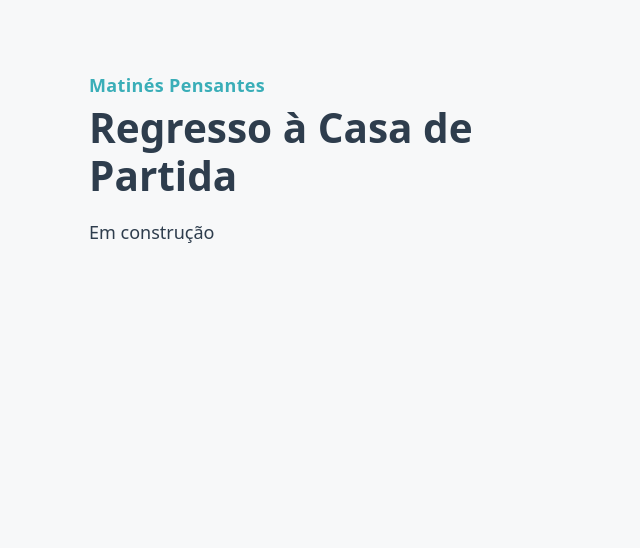
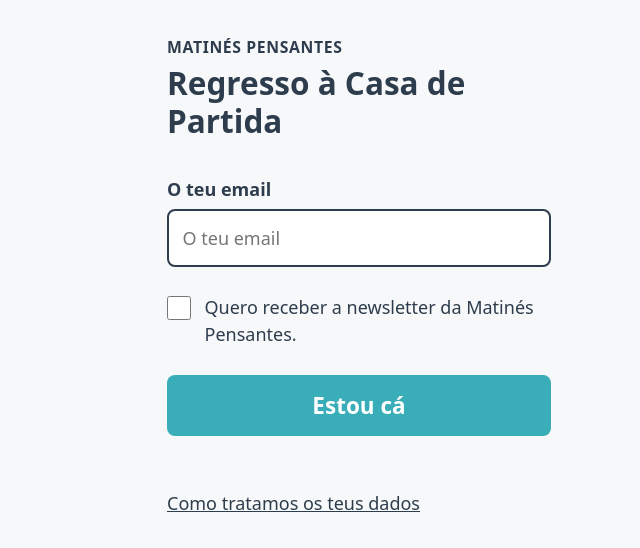
Before and after one commit to Rodpaulo/mp-rcp, a React (Vite) app: page / in a window 1280 px wide. Shown: the top 548 px of the page, without its empty margins (281-921 px from the left). Built offline with nearby package versions, Linux system fonts and the light colour scheme; no server answers.

Commit message:
002 página pública de check-in
Co-Authored-By: Claude Opus 5.5 <noreply@anthropic.com>

```diff
--- a/src/App.jsx
+++ b/src/App.jsx
@@ -1,11 +1,11 @@
 import { Routes, Route } from 'react-router-dom'
-import Public from './pages/Public.jsx'
+import CheckIn from './pages/CheckIn.jsx'
 import Admin from './pages/Admin.jsx'
 
 export default function App() {
   return (
     <Routes>
-      <Route path="/" element={<Public />} />
+      <Route path="/" element={<CheckIn />} />
       <Route path="/admin" element={<Admin />} />
     </Routes>
   )
--- /dev/null
+++ b/src/pages/CheckIn.css
@@ -0,0 +1,137 @@
+.checkin {
+  width: 100%;
+  max-width: 420px;
+  margin: 0 auto;
+  padding: 2rem 1rem 3rem;
+  color: var(--navy);
+}
+
+.checkin-header {
+  margin-bottom: 2rem;
+}
+
+.checkin-brand {
+  margin: 0 0 0.25rem;
+  font-size: 0.875rem;
+  font-weight: 600;
+  letter-spacing: 0.04em;
+  text-transform: uppercase;
+}
+
+.checkin-title {
+  margin: 0;
+  font-size: 1.75rem;
+  line-height: 1.2;
+}
+
+.checkin-edition {
+  margin: 0.5rem 0 0;
+  font-weight: 600;
+}
+
+.checkin-form {
+  display: flex;
+  flex-direction: column;
+}
+
+.checkin-label {
+  margin-bottom: 0.375rem;
+  font-weight: 600;
+}
+
+/* 18px no mínimo: abaixo disto o iOS faz zoom ao focar o campo. */
+.checkin-input {
+  width: 100%;
+  min-height: 52px;
+  padding: 0.75rem;
+  font-size: 18px;
+  color: var(--navy);
+  background: #fff;
+  border: 2px solid var(--navy);
+  border-radius: 8px;
+}
+
+.checkin-input:focus {
+  outline: 3px solid var(--turquoise);
+  outline-offset: 2px;
+}
+
+.checkin-clear {
+  align-self: flex-start;
+  margin-top: 0.5rem;
+  font-size: 0.875rem;
+}
+
+.checkin-checkbox {
+  display: flex;
+  gap: 0.75rem;
+  align-items: flex-start;
+  margin: 1.5rem 0;
+  cursor: pointer;
+}
+
+.checkin-checkbox input {
+  flex: none;
+  width: 24px;
+  height: 24px;
+  margin: 0.1rem 0 0;
+  accent-color: var(--navy);
+}
+
+.checkin-message {
+  margin: 0 0 1rem;
+  padding: 0.75rem;
+  font-weight: 600;
+  background: #fff;
+  border-left: 4px solid var(--navy);
+}
+
+.checkin-button {
+  width: 100%;
+  min-height: 52px;
+  padding: 0.75rem 1rem;
+  font-size: 1.25rem;
+  font-weight: 700;
+  color: #fff;
+  background: var(--turquoise);
+  border: none;
+  border-radius: 8px;
+  cursor: pointer;
+}
+
+.checkin-button:focus-visible {
+  outline: 3px solid var(--navy);
+  outline-offset: 2px;
+}
+
+.checkin-button:disabled {
+  background: var(--navy);
+  cursor: default;
+}
+
+.checkin-confirmation,
+.checkin-notice {
+  margin: 0;
+  font-size: 1.375rem;
+  font-weight: 600;
+  line-height: 1.4;
+}
+
+.checkin-footer {
+  margin-top: 3rem;
+}
+
+.checkin-link {
+  padding: 0;
+  font: inherit;
+  color: var(--navy);
+  text-decoration: underline;
+  background: none;
+  border: none;
+  cursor: pointer;
+}
+
+.checkin-privacy {
+  margin: 0.75rem 0 0;
+  font-size: 0.9375rem;
+}
--- /dev/null
+++ b/src/pages/CheckIn.jsx
@@ -0,0 +1,227 @@
+import { useEffect, useState } from 'react'
+import { supabase } from '../lib/supabase.js'
+import './CheckIn.css'
+
+const KEY_EMAIL = 'mp_rcp_email'
+const KEY_LAST_EDITION = 'mp_rcp_last_edition'
+
+const TEXT = {
+  ok: 'Bem-vindo/a de volta à Casa de Partida. Boa conversa.',
+  already: 'Já estavas registado/a. Boa conversa.',
+  invalid: 'Esse email não parece completo. Vê se não falta nada.',
+  closed: 'Não há nenhuma edição aberta neste momento.',
+  error: 'Não conseguimos registar agora. Tenta outra vez daqui a um minuto, ou diz à organização.',
+}
+
+// O localStorage pode falhar (navegação privada em alguns browsers): nesse caso, segue sem memória.
+function readKey(key) {
+  try {
+    return localStorage.getItem(key)
+  } catch {
+    return null
+  }
+}
+
+function writeKey(key, value) {
+  try {
+    localStorage.setItem(key, value)
+  } catch {
+    // sem memória neste browser
+  }
+}
+
+function removeKey(key) {
+  try {
+    localStorage.removeItem(key)
+  } catch {
+    // sem memória neste browser
+  }
+}
+
+export default function CheckIn() {
+  // stage: 'loading' | 'form' | 'closed' | 'done'
+  const [stage, setStage] = useState('loading')
+  const [edition, setEdition] = useState(null)
+  const [savedEmail, setSavedEmail] = useState(() => readKey(KEY_EMAIL))
+  const [email, setEmail] = useState(() => readKey(KEY_EMAIL) ?? '')
+  const [newsletter, setNewsletter] = useState(false)
+  const [sending, setSending] = useState(false)
+  const [message, setMessage] = useState('')
+  const [confirmation, setConfirmation] = useState('')
+  const [showPrivacy, setShowPrivacy] = useState(false)
+
+  useEffect(() => {
+    let ignore = false
+
+    supabase
+      .rpc('open_edition')
+      .then(({ data, error }) => {
+        if (ignore) return
+        if (error) throw error
+        if (!data) {
+          setStage('closed')
+          return
+        }
+        setEdition(data)
+        if (readKey(KEY_LAST_EDITION) === data.code) {
+          setConfirmation(TEXT.already)
+          setStage('done')
+          return
+        }
+        setStage('form')
+      })
+      .catch((error) => {
+        if (ignore) return
+        // Sem a edição não há cabeçalho completo, mas o check_in ainda pode funcionar.
+        console.error('open_edition falhou:', error)
+        setStage('form')
+      })
+
+    return () => {
+      ignore = true
+    }
+  }, [])
+
+  async function handleSubmit(event) {
+    event.preventDefault()
+    const normalized = email.trim().toLowerCase()
+    if (!normalized) {
+      setMessage(TEXT.invalid)
+      return
+    }
+
+    setSending(true)
+    setMessage('')
+    try {
+      const { data, error } = await supabase.rpc('check_in', {
+        p_email: normalized,
+        p_newsletter: newsletter,
+      })
+      if (error) throw error
+
+      if (data?.status === 'ok' || data?.status === 'already') {
+        writeKey(KEY_EMAIL, normalized)
+        writeKey(KEY_LAST_EDITION, data.edition)
+        setSavedEmail(normalized)
+        setConfirmation(data.status === 'ok' ? TEXT.ok : TEXT.already)
+        setStage('done')
+      } else if (data?.status === 'invalid_email') {
+        setMessage(TEXT.invalid)
+      } else if (data?.status === 'no_open_edition') {
+        setStage('closed')
+      } else {
+        throw new Error(`resposta inesperada de check_in: ${JSON.stringify(data)}`)
+      }
+    } catch (error) {
+      console.error('check_in falhou:', error)
+      setMessage(TEXT.error)
+    } finally {
+      setSending(false)
+    }
+  }
+
+  function handleClear() {
+    removeKey(KEY_EMAIL)
+    removeKey(KEY_LAST_EDITION)
+    setSavedEmail(null)
+    setEmail('')
+    setMessage('')
+  }
+
+  return (
+    <main className="checkin">
+      <header className="checkin-header">
+        <p className="checkin-brand">Matinés Pensantes</p>
+        <h1 className="checkin-title">Regresso à Casa de Partida</h1>
+        {edition && (
+          <p className="checkin-edition">
+            {edition.title ? `${edition.code} · ${edition.title}` : edition.code}
+          </p>
+        )}
+      </header>
+
+      {stage === 'closed' && (
+        <p className="checkin-notice" role="status">
+          {TEXT.closed}
+        </p>
+      )}
+
+      {stage === 'done' && (
+        <p className="checkin-confirmation" role="status">
+          {confirmation}
+        </p>
+      )}
+
+      {stage === 'form' && (
+        <form className="checkin-form" onSubmit={handleSubmit} noValidate>
+          <label className="checkin-label" htmlFor="checkin-email">
+            O teu email
+          </label>
+          <input
+            id="checkin-email"
+            className="checkin-input"
+            type="email"
+            name="email"
+            autoComplete="email"
+            autoCapitalize="off"
+            autoCorrect="off"
+            spellCheck="false"
+            inputMode="email"
+            placeholder="O teu email"
+            value={email}
+            onChange={(event) => setEmail(event.target.value)}
+            disabled={sending}
+          />
+          {savedEmail && (
+            <button type="button" className="checkin-link checkin-clear" onClick={handleClear}>
+              Não és tu? Limpar
+            </button>
+          )}
+
+          <label className="checkin-checkbox">
+            <input
+              type="checkbox"
+              checked={newsletter}
+              onChange={(event) => setNewsletter(event.target.checked)}
+              disabled={sending}
+            />
+            <span>Quero receber a newsletter da Matinés Pensantes.</span>
+          </label>
+
+          {message && (
+            <p className="checkin-message" role="alert">
+              {message}
+            </p>
+          )}
+
+          <button type="submit" className="checkin-button" disabled={sending}>
+            {sending ? 'Um momento…' : 'Estou cá'}
+          </button>
+        </form>
+      )}
+
+      {stage !== 'loading' && (
+        <footer className="checkin-footer">
+          <button
+            type="button"
+            className="checkin-link"
+            aria-expanded={showPrivacy}
+            aria-controls="checkin-privacy"
+            onClick={() => setShowPrivacy((open) => !open)}
+          >
+            Como tratamos os teus dados
+          </button>
+          {showPrivacy && (
+            <p id="checkin-privacy" className="checkin-privacy">
+              A Matinés Pensantes (geral@matinespensantes.org) regista o teu email para saber quem
+              esteve presente nos seus encontros. Só te enviamos a newsletter se marcares a caixa. Os
+              dados ficam numa base de dados na União Europeia, enquanto a associação organizar o
+              Regresso à Casa de Partida. Para consultar ou apagar os teus dados, escreve-nos para
+              geral@matinespensantes.org.
+            </p>
+          )}
+        </footer>
+      )}
+    </main>
+  )
+}
--- a/src/pages/Public.jsx
+++ /dev/null
@@ -1,9 +0,0 @@
-export default function Public() {
-  return (
-    <main className="page">
-      <p className="brand">Matinés Pensantes</p>
-      <h1>Regresso à Casa de Partida</h1>
-      <p>Em construção</p>
-    </main>
-  )
-}
```
Also changed, not shown: 2 other files (tests, documents, lock files or other folders).
